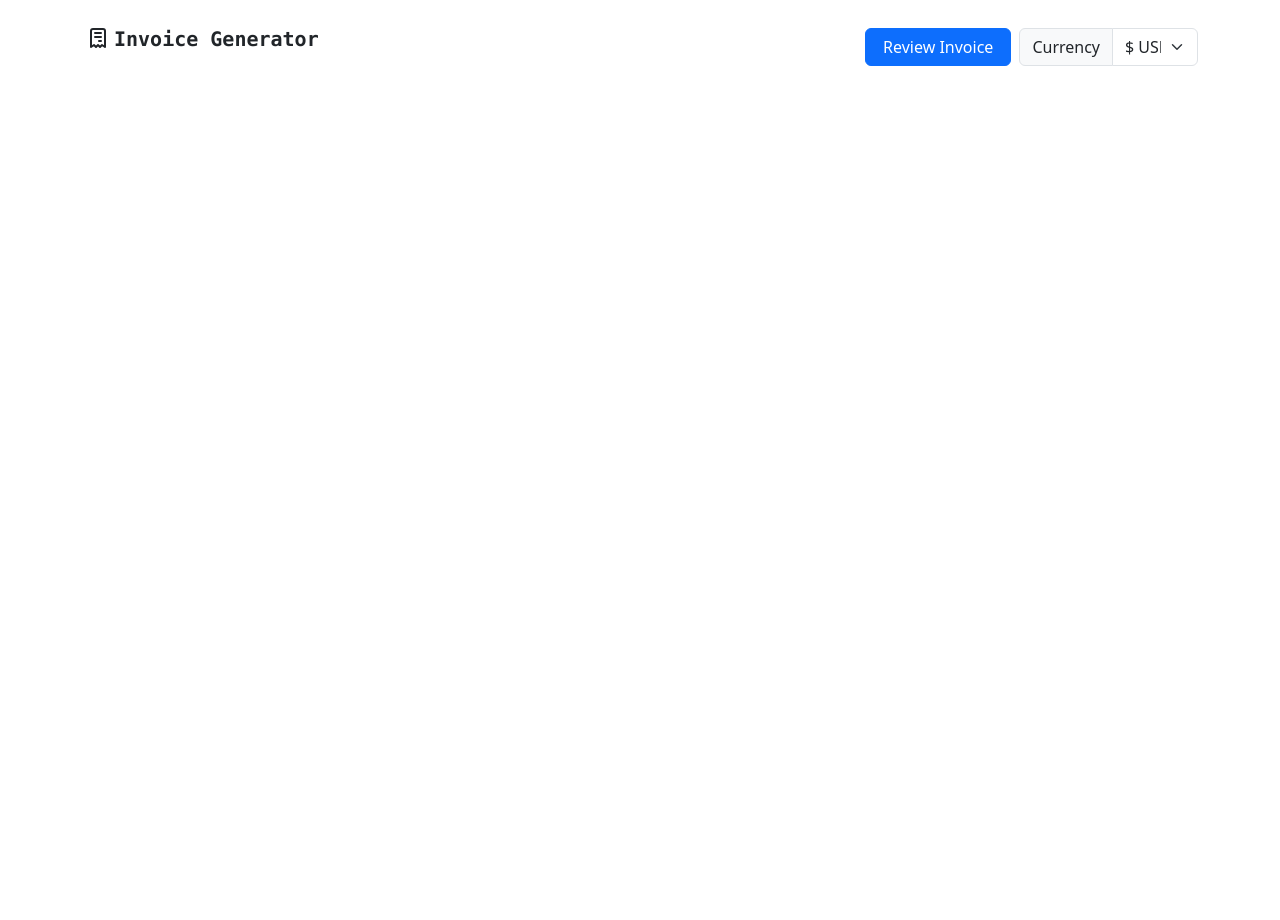
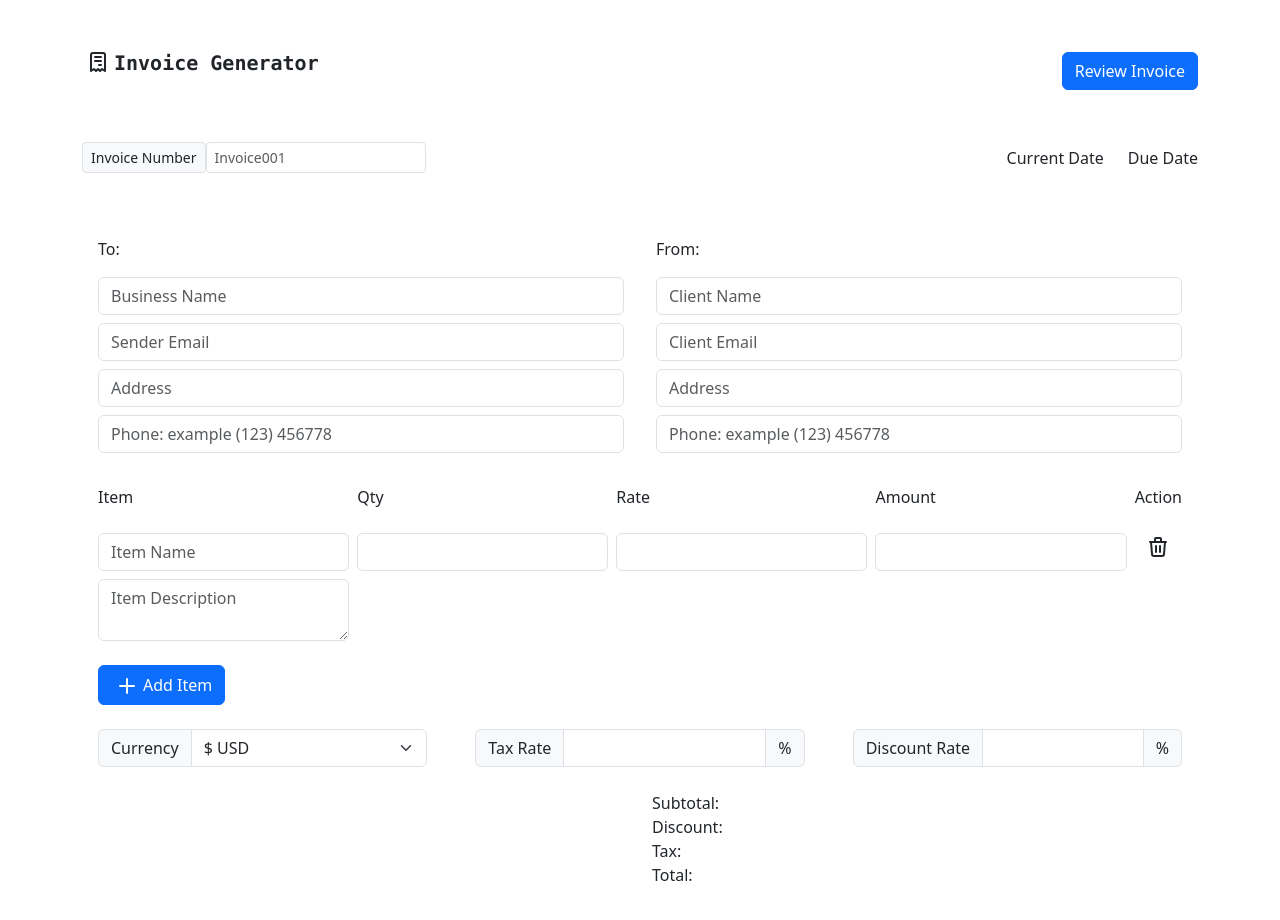
Before and after one commit to SquidStation/Invoice-Generator-Web-App, a React (Vite) app: page / in a window 1280 px wide. Shown: the top 920 px of the page. Before the commit the page ends 800 px from the top, so only its background shows below. Built offline with nearby package versions, Linux system fonts and the light colour scheme.

Commit message:
First interface iteration commit

```diff
--- a/package.json
+++ b/package.json
@@ -10,7 +10,9 @@
     "preview": "vite preview"
   },
   "dependencies": {
+    "@mui/x-date-pickers": "^7.12.0",
     "@tabler/icons-react": "^3.11.0",
+    "date-fns": "^3.6.0",
     "react": "^18.3.1",
     "react-bootstrap": "^2.10.4",
     "react-dom": "^18.3.1"
--- a/src/App.jsx
+++ b/src/App.jsx
@@ -1,25 +1,133 @@
-import { Container, Stack, Button } from "react-bootstrap";
+import { Container, Stack, Button, Row, Col } from "react-bootstrap";
 
 export default function App() {
 
   return (
     <>
-      <Container className="mt-4">
+      <Container className="mt-5">
+        {/*Top Stack logo and review bar*/}
         <Stack direction="horizontal" gap="5" className="d-flex justify-content-between" >
           <div className="d-flex">
             <i className="align-self-baseline px-1"><svg  xmlns="http://www.w3.org/2000/svg"  width="24"  height="24"  viewBox="0 0 24 24"  fill="none"  stroke="currentColor"  stroke-width="2"  stroke-linecap="round"  stroke-linejoin="round"  class="icon icon-tabler icons-tabler-outline icon-tabler-receipt"><path stroke="none" d="M0 0h24v24H0z" fill="none"/><path d="M5 21v-16a2 2 0 0 1 2 -2h10a2 2 0 0 1 2 2v16l-3 -2l-2 2l-2 -2l-2 2l-2 -2l-3 2m4 -14h6m-6 4h6m-2 4h2" /></svg></i>
             <p className="fw-bold font-monospace fs-5" >Invoice Generator</p>
           </div>
           <div className="d-flex">
-            <Button className=" d-inline w-75 btn btn-primary mx-2" >Review Invoice </Button>
+            <Button className="btn btn-primary" >Review Invoice </Button>
+          </div>
+        </Stack>
+
+        {/*Invoice number and dates stack*/}
+        <Stack direction="horizontal" className="d-flex my-5 justify-content-between">
+          <div class="input-group-sm d-inline-flex">
+            <span class="input-group-text" id="basic-addon2">Invoice Number</span>
+            <input type="text" class="form-control" placeholder="Invoice001" aria-label="Invoice001" aria-describedby="basic-addon2" />
+          </div>
+          <div className="align-self-center">
+            <span className="mx-4">Current Date</span>
+            <span>Due Date</span>
+          </div>
+        </Stack>
+
+        {/*Invoice to and from stack*/}
+        <Stack direction="horizontal" className="mb-4">
+
+          {/*To data stack*/}
+          <Stack direction="vertical" className="mx-3">
+            <div>
+              <label className="my-3">To:</label>
+              <input type="text" placeholder="Business Name" id="sender_name" class="form-control mb-2" aria-label="business name" />
+              <input type="email" placeholder="Sender Email" id="sender_email" class="form-control mb-2" aria-label="email" />
+              <input type="text" placeholder="Address" id="sender_address" class="form-control mb-2" aria-label="address" />
+              <input type="number" placeholder="Phone: example (123) 456778" id="sender_phone" class="form-control mb-2" aria-label="phone" />
+            </div>
+          </Stack>
+
+          {/*From data stack*/}
+          <Stack direction="vertical" className="mx-3">
+            <div>
+              <label className="my-3">From:</label>
+              <input type="text" placeholder="Client Name" id="client_name" class="form-control mb-2" aria-label="business name" />
+              <input type="email" placeholder="Client Email" id="client_email" class="form-control mb-2" aria-label="email" />
+              <input type="text" placeholder="Address" id="client_address" class="form-control mb-2" aria-label="address" />
+              <input type="text" placeholder="Phone: example (123) 456778" id="client_phone" class="form-control mb-2" aria-label="phone" />
+            </div>
+          </Stack>
+
+        </Stack>
+
+        {/*Assing Invoice Items Stack */}
+        <Stack direction="horizontal" className="mx-3" gap="2">
+          {/*Item Name and Description Stack */}
+          <Stack direction="vertical">
+            <label htmlFor="" className="mb-4">Item</label>
+            <input type="text" placeholder="Item Name" id="Item_name" class="form-control mb-2" aria-label="Item name" />
+            <textarea className="form-control" placeholder="Item Description" aria-label="description"></textarea>
+          </Stack>
+          {/*Quantity Stack */}
+          <Stack direction="vertical">
+            <label htmlFor="" className="mb-4">Qty</label>
+            <input type="number" id="Quantity" class="form-control mb-2" aria-label="Quantity" />
+          </Stack>
+          {/*Price Stack */}
+          <Stack direction="vertical">
+            <label htmlFor="" className="mb-4">Rate</label>
+            <input type="number" id="Price" class="form-control mb-2" aria-label="Price" />
+          </Stack>
+          {/*Amount Stack */}
+          <Stack direction="vertical">
+            <label htmlFor="" className="mb-4">Amount</label>
+            <input type="text" id="Amount" class="form-control mb-2" aria-label="Amount" />
+          </Stack>
+          {/*Action Stack */}
+          <Stack direction="vertical" className="d-flex align-items-center">
+            <label htmlFor="" className="mb-4">Action</label>
+            <div><svg  xmlns="http://www.w3.org/2000/svg"  width="24"  height="24"  viewBox="0 0 24 24"  fill="none"  stroke="currentColor"  stroke-width="2"  stroke-linecap="round"  stroke-linejoin="round"  class="icon icon-tabler icons-tabler-outline icon-tabler-trash"><path stroke="none" d="M0 0h24v24H0z" fill="none"/><path d="M4 7l16 0" /><path d="M10 11l0 6" /><path d="M14 11l0 6" /><path d="M5 7l1 12a2 2 0 0 0 2 2h8a2 2 0 0 0 2 -2l1 -12" /><path d="M9 7v-3a1 1 0 0 1 1 -1h4a1 1 0 0 1 1 1v3" /></svg></div>
+          </Stack>
+        </Stack>
+
+        {/*Add Items Button Stack */}
+        <Stack direction="horizontal" className="mx-3 my-4 mb-4">
+          <Button className="btn btn-primary d-flex align-items-center"><span className="px-1"><svg  xmlns="http://www.w3.org/2000/svg"  width="24"  height="24"  viewBox="0 0 24 24"  fill="none"  stroke="currentColor"  stroke-width="2"  stroke-linecap="round"  stroke-linejoin="round"  class="icon icon-tabler icons-tabler-outline icon-tabler-plus"><path stroke="none" d="M0 0h24v24H0z" fill="none"/><path d="M12 5l0 14" /><path d="M5 12l14 0" /></svg></span>Add Item</Button>
+        </Stack>
+
+         {/*Currency, tax rate and discount rate stack*/}
+        <Stack direction="horizontal" gap="5" className="d-flex mx-3 my-4 justify-content-center align-items-center " >
+
             <div className="input-group">
               <span className="input-group-text" id="basic-addon1">Currency</span>
               <select className="form-select" aria-label="default select">
-              <option selected>$ USD</option>
-            </select>
+                <option selected>$ USD</option>
+              </select>
             </div>
-          </div>
+
+            <div className="input-group">
+              <span className="input-group-text">Tax Rate</span>
+                <input type="text" class="form-control" aria-label="Amount (to the nearest dollar)" />
+              <span className="input-group-text">%</span>
+            </div>
+
+            <div className="input-group">
+              <span className="input-group-text">Discount Rate</span>
+                <input type="text" class="form-control" aria-label="Amount (to the nearest dollar)" />
+              <span className="input-group-text">%</span>
+            </div>
         </Stack>
+
+        {/*Invoice total summary stack*/}
+        <Row>
+          <Col></Col>
+          <Col>
+            <Stack direction="vertical" className="mb-5">
+              <div><span className="mb-3">Subtotal: </span></div>
+              <div><span className="mb-4">Discount: </span></div>
+              <div><span className="mb-4">Tax: </span></div>
+              <div><span className="mb-3">Total: </span></div>
+            </Stack>
+          </Col>
+        </Row>
+
+
+
       </Container>
 
     </>
```
Also changed, not shown: 1 other file (tests, documents, lock files or other folders).
